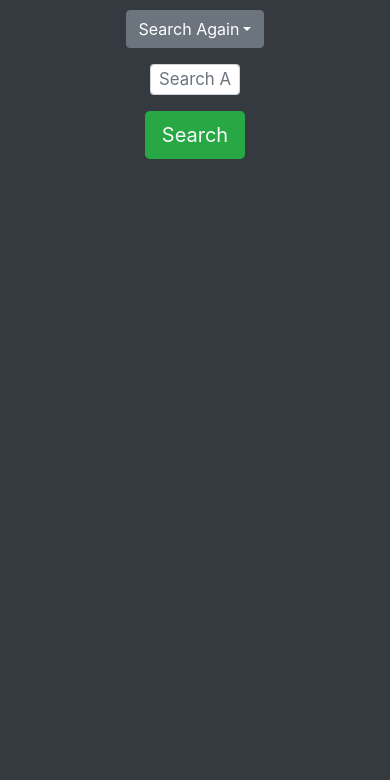
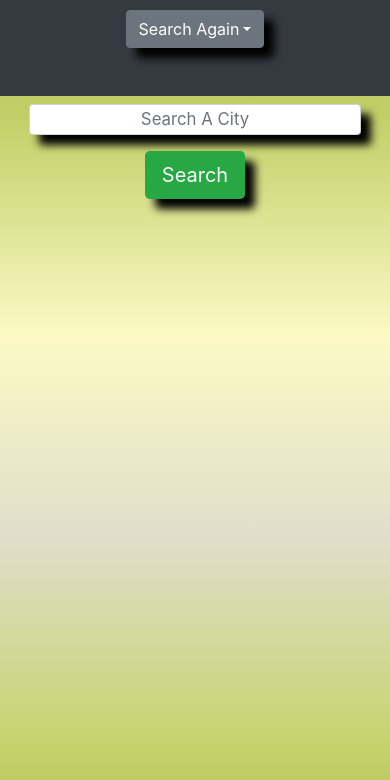
Before and after one commit to Moshe-jpg/feely-weather-app, a plain HTML site: page index.html in a window 390 px wide. Shown: the part 64-844 px from the top of the page. Drawn offline with nearby package versions, Linux system fonts and the light colour scheme.

Commit message:
added linear gradient bg, added box shadows for ui polishing, added different search input width for small screens

```diff
--- a/index.html
+++ b/index.html
@@ -17,10 +17,10 @@
     <link rel="stylesheet" href="style.css" />
     <title>Feely Weather App</title>
   </head>
-  <body>
+  <body id="content-body">
 
     <!-- navbar section -->
-    <nav class="navbar sticky-top navbar-primary bg-dark pr-5 pl-5">
+    <nav class="navbar sticky-top navbar-primary bg-dark pr-5 pl-5 navbar-pad">
         <a class="navbar-brand" href="#!"><h1 class="text-success">Feely Weather App</h1></a>
         <div class="btn-group">
             <button type="button" class="btn btn-secondary dropdown-toggle" data-toggle="dropdown" aria-haspopup="true" aria-expanded="false">Search Again</button>
@@ -31,11 +31,11 @@
 
     <!-- main content -->
     <main>
-      <div class="container-fluid w-100 h-100 bg-dark text-center main-container">
+      <div class="container-fluid w-100 h-100 text-center main-container">
         <div class="row mb-2 pt-2">
           <div class="col-12">
             <div class="search d-flex flex-column justify-content-center align-items-center mb-3">
-             <input class="form-control form-control-sm w-25 text-dark" id="text-input" rows="1" placeholder="Search A City"></input>
+             <input class="form-control form-control-sm text-dark inp-form" id="text-input" rows="1" placeholder="Search A City"></input>
              <button class="btn btn-lg text-center text-light bg-success mt-3" id="search-btn">Search</button>
             </div>
           </div>
--- a/script.js
+++ b/script.js
@@ -53,7 +53,7 @@ var createForecast = function (data, city){
     forecastBody.setAttribute("class", "col-lg-6 col-12");
     // create the card
     var forecastCard = document.createElement("div");
-    forecastCard.setAttribute( "class", "card text-light bg-info d-flex align-items-center");
+    forecastCard.setAttribute( "class", "card text-light bg-info d-flex align-items-center card-box");
     // create the header
     var forecastHead = document.createElement("div");
     forecastHead.setAttribute("class", "card-header text-dark bg-warning w-100 font-weight-bold");
--- a/style.css
+++ b/style.css
@@ -2,8 +2,8 @@
     margin: 0;
 }
 
-body {
-    background-color: #343a40;
+#content-body {
+    background: linear-gradient(#9EB23B, #C7D36F, #FCF9C6, #E0DECA, #C7D36F, #9EB23B);
 }
 
 ::placeholder {
@@ -29,8 +29,23 @@ div {
     .navbar {
         justify-content: center;
     }
+    #text-input {
+        width: 85vw;
+    }
 }
 
 .weather-img {
     width: 10vw;
 }
+
+button, .inp-form, .card-box {
+    box-shadow: 10px 10px 8px black;
+}
+
+.navbar-pad {
+    padding-bottom: 3rem;
+}
+
+.inp-form {
+    width: 25vw;
+}
```
